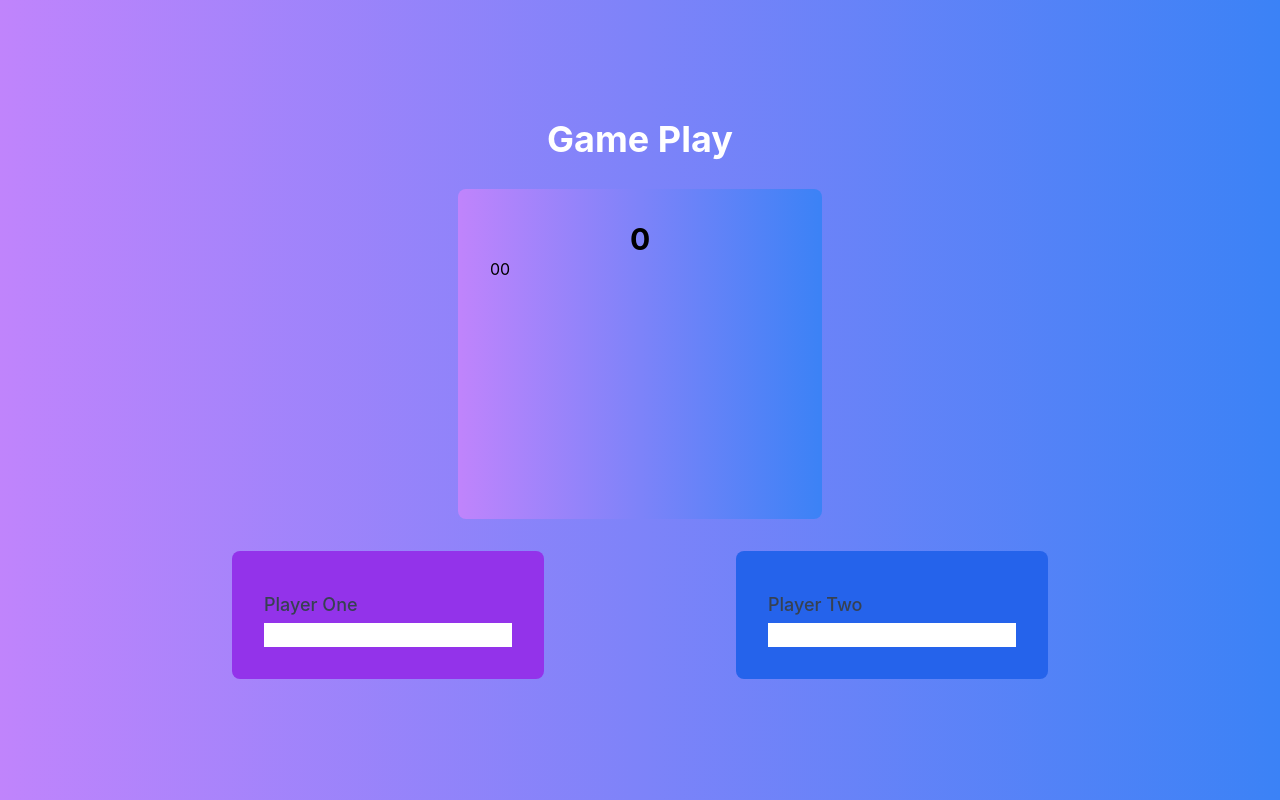
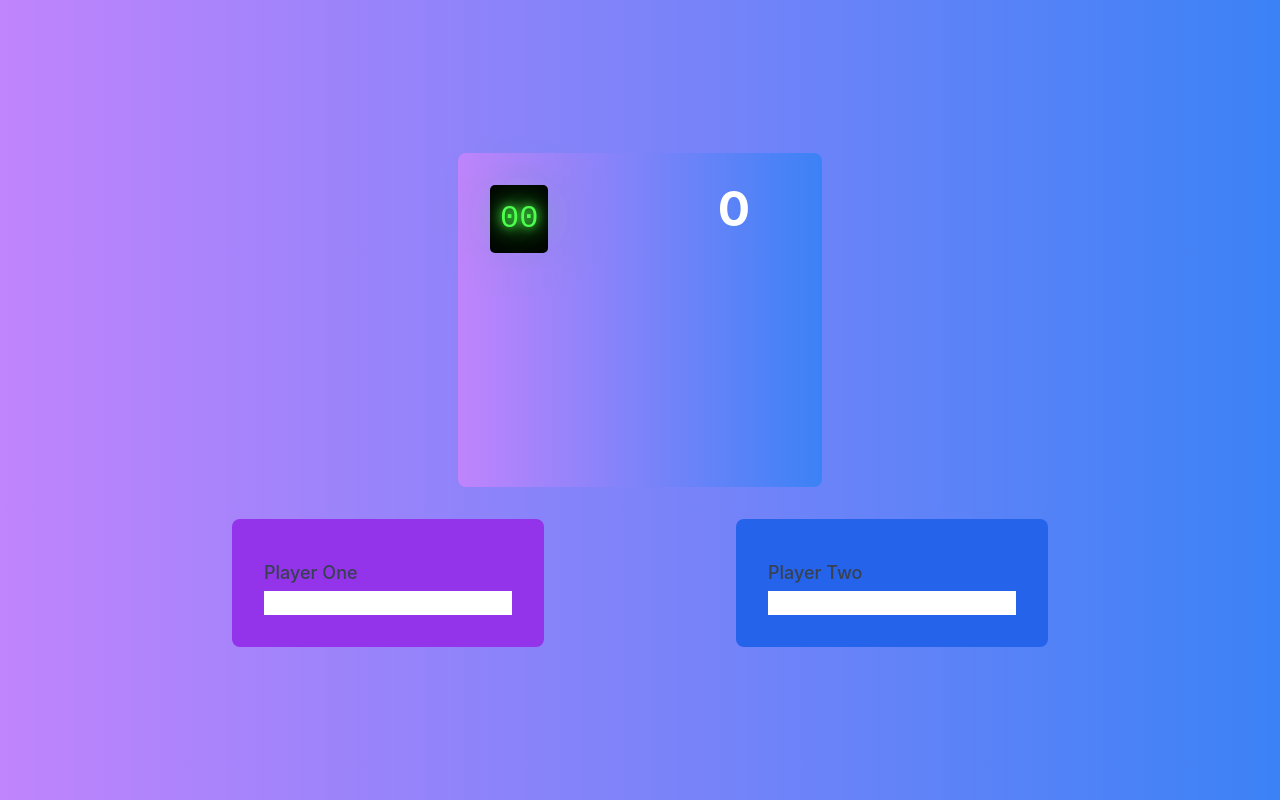
Before and after one commit to JawaraGordon/vibe-check, a React (Create React App) app: page /play in a window 1280 px wide. Built offline with nearby package versions, Linux system fonts and the light colour scheme.

Commit message:
style: updated padding and margin + added theme styling to gameplay/gameresults screens

```diff
--- a/src/components/GamePlay.js
+++ b/src/components/GamePlay.js
@@ -241,14 +241,15 @@ const GamePlay = ({ setSongTopScore, resetGame, onGameReset, onGameScoreChange =
 
   return (
     <div className="bg-gradient-to-r from-purple-400 to-blue-500 flex flex-col justify-center items-center h-screen">
-      <h1 className="text-white text-4xl font-bold leading-none mb-8">
+      {/* <h1 className="text-white text-4xl font-bold leading-none mb-8">
         Game Play
-      </h1>
+      </h1> */}
       <div className="flex flex-col justify-center items-center w-full px-28">
         <div className="bg-gradient-to-r from-purple-400 to-blue-500 p-8 mb-8 rounded-lg">
-          <div className="flex flex-col justify-center items-center">
-            <div className="text-3xl font-bold ">{gameScore}</div>
-          </div>
+        <div className="flex flex-col items-end ml-40 -mb-12 w-1/3">
+  <div className="text-5xl text-white font-bold">{gameScore}</div>
+</div>
+
 
           {gameSong && (
             <AudioWaveform
--- a/src/components/GameResults.js
+++ b/src/components/GameResults.js
@@ -36,9 +36,15 @@ const GameResults = ({ songTopScore, gameScore, onReset, onGameRestart }) => {
             {/* <h2>Game Results</h2> */}
             <img src={resultImageSrc} alt="Game Results" />
           </div>
-          <div className="bg-gradient-to-r from-purple-400 to-blue-500 rounded-lg text-white p-16 my-12">
-            <h2>{gameScore}</h2>
-          </div>
+          <div className="flex justify-evenly items-center w-full">
+  <div className="bg-transparent rounded-lg text-8xl text-white font-bold p-16 my-12">
+    <h2 className="game-clock-flex" >{songTopScore}</h2>
+  </div>
+  <div className="bg-transparent rounded-lg text-6xl text-white font-bold p-16 my-12">
+    <h2>{gameScore}</h2>
+  </div>
+</div>
+
           <div className="flex justify-evenly space-x-16 mt-4 ">
             <Button
               label="Play Again"
--- a/src/components/features/AudioWaveform.js
+++ b/src/components/features/AudioWaveform.js
@@ -207,7 +207,10 @@ const AudioWaveform = ({ src, play, onTimeUpdate }) => {
 
   return (
     <>
-      <div>{formatTime(currentTime)}</div>
+
+      <div className="game-clock">{formatTime(currentTime)}
+      </div>
+
       <button onClick={startAudio}></button>
       <div className="pb-8">
         <audio
--- a/src/index.css
+++ b/src/index.css
@@ -28,6 +28,29 @@ input:hover {
 code {
   font-family: source-code-pro, Menlo, Monaco, Consolas, 'Courier New',
     monospace;
+}
+
+.game-clock {
+  font-family: 'Digital-7 Mono', monospace;
+  font-size: 2rem;
+  color: #4dff4d;
+  text-shadow: 0 0 10px #4dff4d, 0 0 20px #4dff4d, 0 0 40px #4dff4d, 0 0 80px #4dff4d;
+  padding: 10px;
+  border-radius: 5px;
+  background-color: #000000;
+  display: inline-block;
+  margin-bottom: 20px;
+}
+.game-clock-flex {
+  font-family: 'Digital-7 Mono', monospace;
+  font-size: 2rem;
+  color: #4dff4d;
+  text-shadow: 0 0 10px #4dff4d, 0 0 20px #4dff4d, 0 0 40px #4dff4d, 0 0 80px #4dff4d;
+  padding: 20px;
+  border-radius: 5px;
+  background-color: #000000;
+  display: flex;
+
 }
 
 .area {
```
Also changed, not shown: 1 other file (tests, documents, lock files or other folders).
